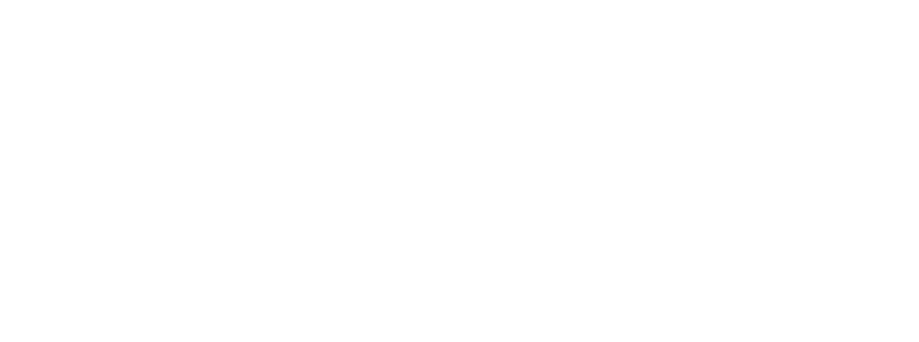
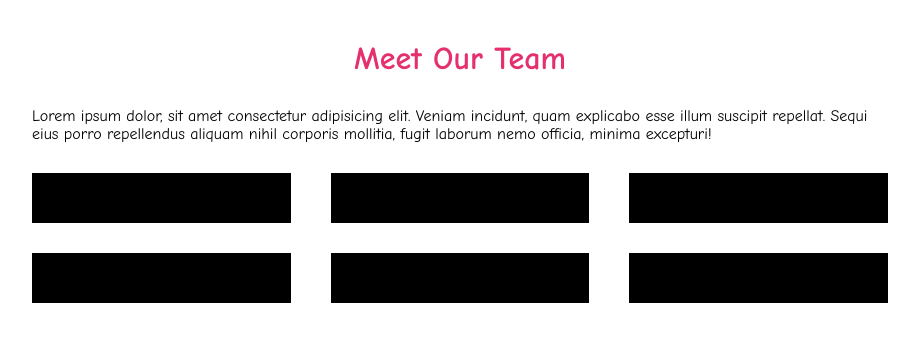
Before and after one commit to saraaffro/html-css-float-cards, a plain HTML site: page index.html in a window 1280 px wide. Shown: the whole page, without its empty margins (180-1099 px from the left). Drawn offline with Linux system fonts and the light colour scheme.

Commit message:
creazione celle float

```diff
--- a/css/style.css
+++ b/css/style.css
@@ -5,3 +5,38 @@
     box-sizing: border-box;
     font-family: 'Comic Neue', cursive;
 }
+
+/* stili main */
+h1{
+    color: #e4306f;
+    font-weight: 700;
+    text-align: center;
+}
+
+#container{
+    width: 70%;
+    margin: 40px auto;
+}
+
+#info{
+    margin: 30px 20px;
+}
+
+.row{
+    width: 100%;
+    margin: 30px 0;
+}
+
+.row::after{
+    content: "";
+    display: table;
+    clear: both;
+}
+
+.block{
+    width: calc((100%/3) - 40px);
+    min-height: 50px;
+    margin: 0 20px;
+    float: left;
+    background-color: rgb(0, 0, 0);
+}
--- a/index.html
+++ b/index.html
@@ -7,6 +7,7 @@
     <link rel="preconnect" href="https://fonts.googleapis.com">
     <link rel="preconnect" href="https://fonts.gstatic.com" crossorigin>
     <link href="https://fonts.googleapis.com/css2?family=Comic+Neue&display=swap" rel="stylesheet">
+    <link href="https://fonts.googleapis.com/css2?family=Comic+Neue:wght@400;700&display=swap" rel="stylesheet">
     <!-- fine google fonts -->
     <title>Meet the team</title>
     <link rel="stylesheet" href="css/style.css">
@@ -15,20 +16,30 @@
     <div id="container">
         <!-- titolo principale -->
         <header>
-            <h1></h1>
+            <h1>Meet Our Team</h1>
         </header>
 
         <main>
             <!-- paragrafo introduttivo -->
-            <section>
+            <section id="info">
                 <p>
-
+                    Lorem ipsum dolor, sit amet consectetur adipisicing elit. Veniam incidunt, quam explicabo esse illum suscipit repellat. Sequi eius porro repellendus aliquam nihil corporis mollitia, fugit laborum nemo officia, minima excepturi!
                 </p>
             </section>
 
             <!-- presentazione team -->
             <section>
+                <div class="row">
+                    <div class="block"></div>
+                    <div class="block"></div>
+                    <div class="block"></div>
+                </div>
 
+                <div class="row">
+                    <div class="block"></div>
+                    <div class="block"></div>
+                    <div class="block"></div>
+                </div>
             </section>
         </main>
     </div>
```
